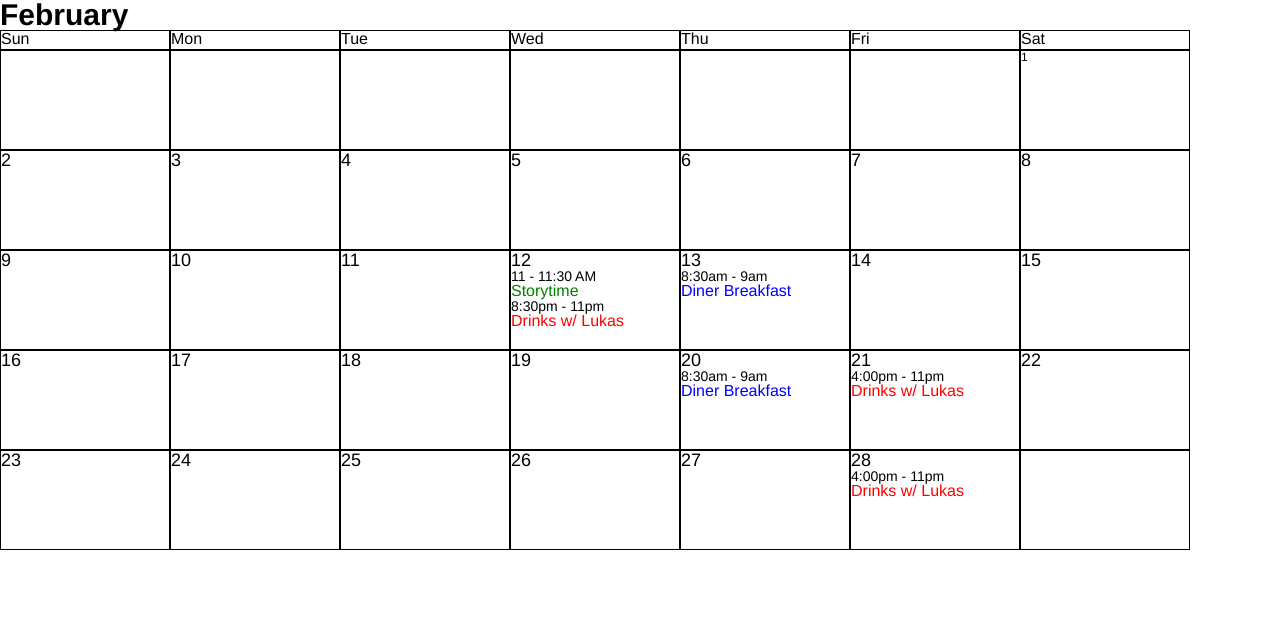
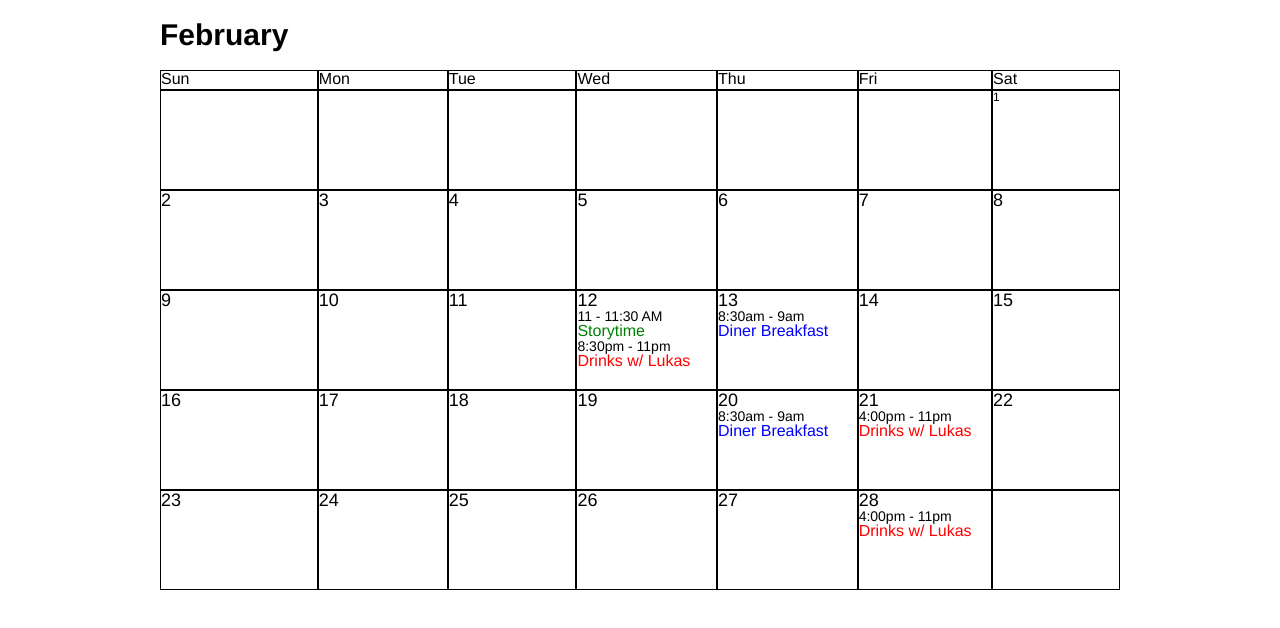
Before and after one commit to petealbertson/calendar, a plain HTML site: page index.html in a window 1280 px wide. Drawn offline with Linux system fonts and the light colour scheme.

Commit message:
Added the container and smaaaaaaall changes. Sorry

```diff
--- a/sass/screen.scss
+++ b/sass/screen.scss
@@ -18,6 +18,7 @@
 
 body {
     background: white;
+    @extend %container;
 }
 
 a {
@@ -34,6 +35,7 @@ a {
     font-size: 30px;
     font-weight: bold;
     border-bottom: 1px solid black;
+    margin: 20px 0px;
   }
   .label {
     display: none;
@@ -44,6 +46,10 @@ a {
       font-size: 18px;
       font-weight: lighter;
       display: inline-block;
+      // background-color: black;
+      // width: 100%;
+      // color: white;
+      // padding: 5px;
     }
     .day_of_week {
       display: inline-block;
```
Also changed, not shown: index.html (+2 -0 lines), css/screen.css.
